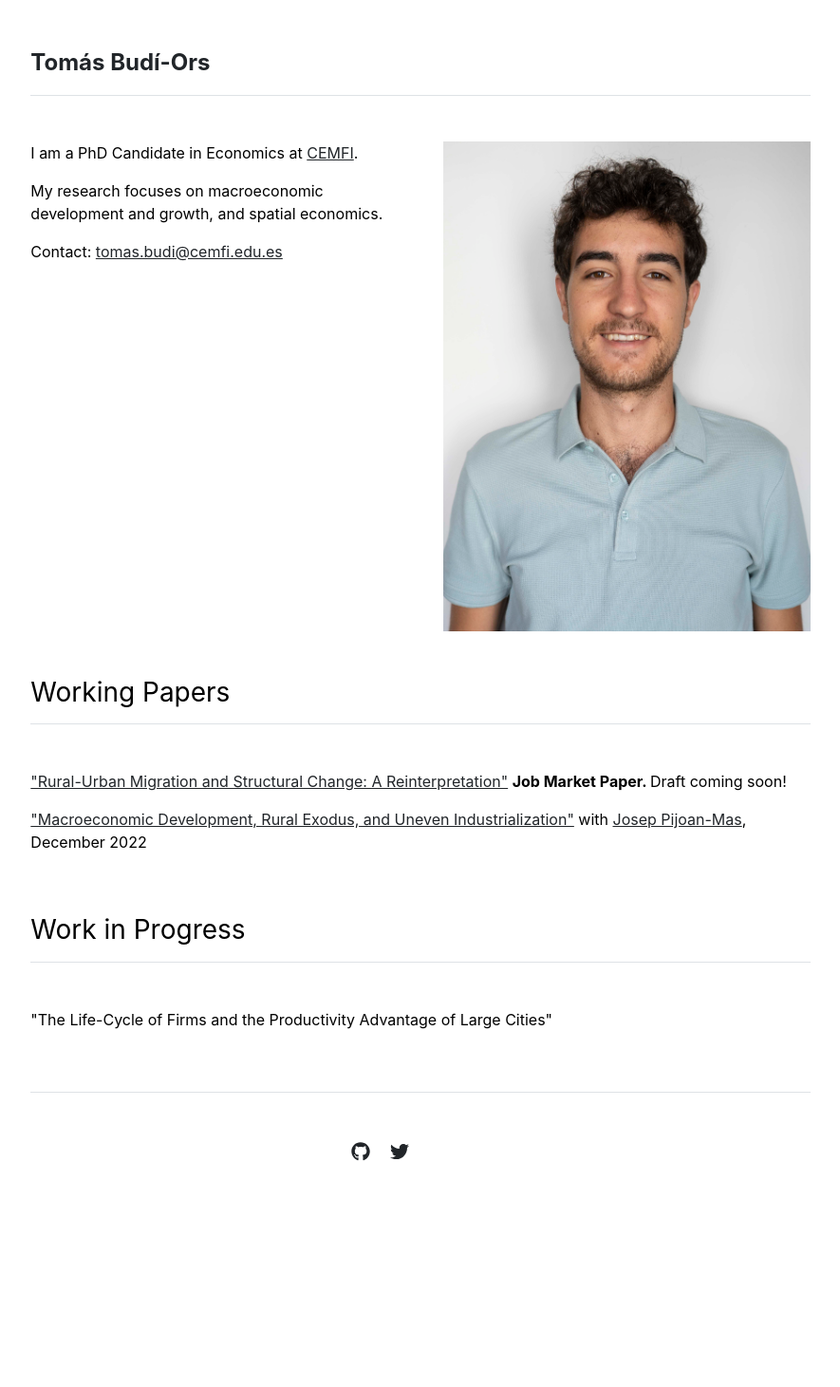
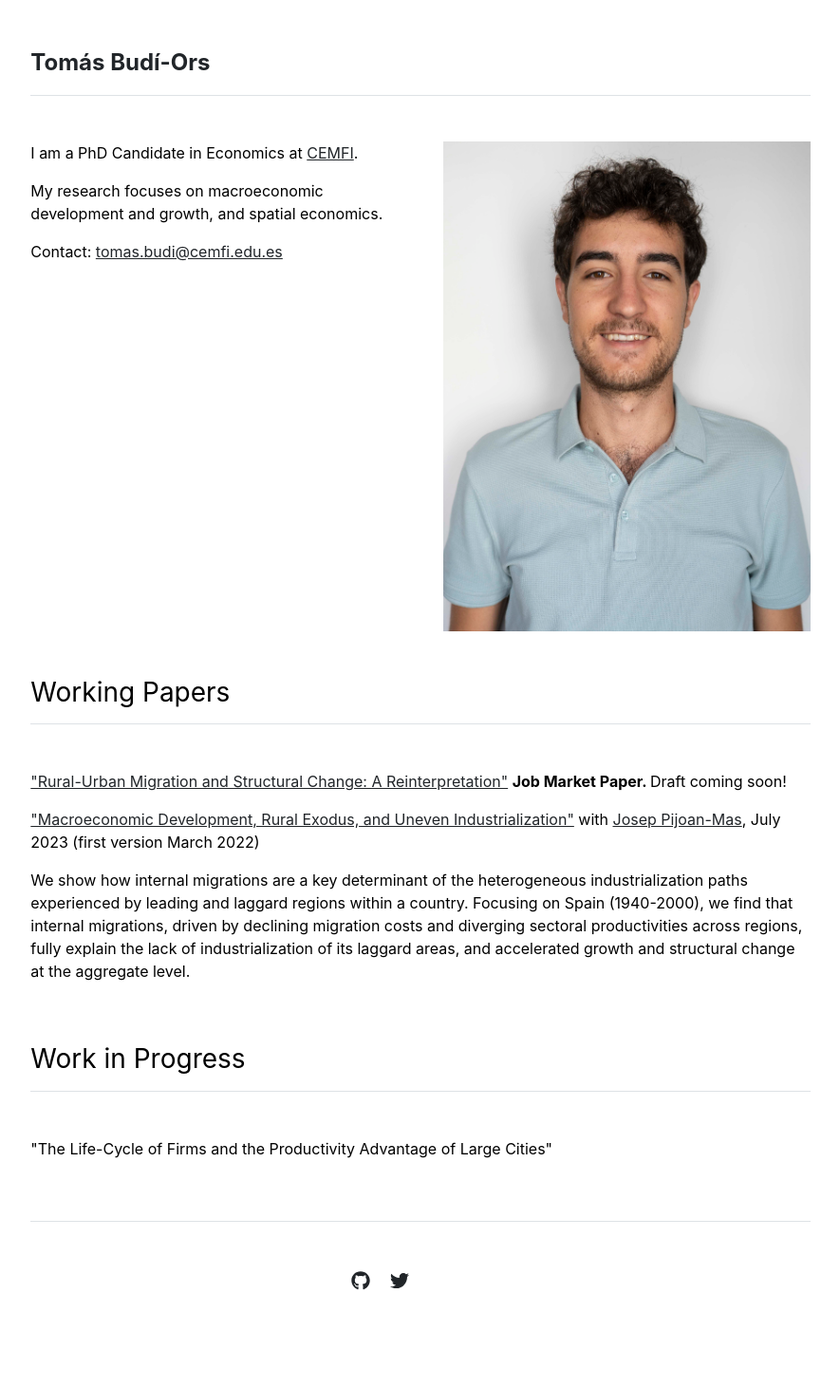
Before and after one commit to tomas-budi-ors/tomas-budi-ors.github.io, a Jekyll site: the page built from index.md, in a window 1280 px wide. Shown: the whole page at 95% size, without its empty margins (197-1082 px from the left). Built offline with Jekyll 4.4.1, drawn with Linux system fonts in a browser that asks for light colours; before the commit the page ends 1325 px from its top, so only the background shows below that.

Commit message:
Add short abstract to WPs

```diff
--- a/_data/working_papers.yml
+++ b/_data/working_papers.yml
@@ -1,8 +1,11 @@
 featured:
 - {name: '"Rural-Urban Migration and Structural Change: A Reinterpretation"', extra_info: '<b> Job Market Paper. </b> Draft coming soon!'}
-- {name: '"Macroeconomic Development, Rural Exodus, and Uneven Industrialization"', extra_info: 'with <a href="https://www.cemfi.es/~pijoan/" target="_blank" rel="noopener noreferrer">Josep Pijoan-Mas</a>, December 2022', url: '/working_papers/SC_Migration_12bis.pdf'}
-
-
+- {name: '"Macroeconomic Development, Rural Exodus, and Uneven Industrialization"',
+   extra_info: 'with <a href="https://www.cemfi.es/~pijoan/" target="_blank" rel="noopener noreferrer">Josep Pijoan-Mas</a>, July 2023 (first version March 2022)',
+   url: '/working_papers/SC_Migration_12bis.pdf',
+   abstract: 'We show how internal migrations are a key determinant of the heterogeneous industrialization paths experienced by leading and laggard regions within a country.
+    Focusing on Spain (1940-2000), we find that internal migrations, driven by declining migration costs and diverging sectoral productivities across regions, fully explain the lack of industrialization of its laggard areas, and accelerated growth and structural change at the aggregate level.'}
+#We show how internal migrations are a key determinant of the cross-country heterogeneity in the extent to which industrialization is a local phenomenon or, instead, concentrates in a few regions of the country. Focusing on Spain,
 index:
 - {name: 'Testing General Relativity with Present and Future Astrophysical Observations. Emanuele Berti (Mississippi U. and Lisbon, CENTRA), Enrico Barausse (Paris, Inst. Astrophys. and Paris U., VI-VII), Vitor Cardoso (Lisbon, IST and Perimeter Inst. Theor. Phys. and Lisbon, CENTRA), Leonardo Gualtieri (Rome U. and INFN, Rome), Paolo Pani (Rome U. and INFN, Rome and Lisbon, IST and Lisbon, CENTRA) et al.', url: '/publications/1501.07274.pdf'}
 - {name: 'Shock interactions, turbulence and the origin of the stellar mass spectrum. Ralph E. Pudritz and N. K.-R. Kevlahan', url: 'http://ms.mcmaster.ca/kevla/pdf/articles/PhilTransRSoc_2013.pdf'}
--- a/_includes/working_papers.html
+++ b/_includes/working_papers.html
@@ -4,6 +4,7 @@
     {% if page.title == "Home" %}
       {% for item in site.data.working_papers.featured %}
         <p><a href="{{ item.url }}" target="_blank" rel="noopener noreferrer">{{ item.name }}</a> {{item.extra_info}} </p>
+        <p>{{ item.abstract }}</p>
       {% endfor %}
     {% else %}
       {% for item in site.data.working_papers.index %}
```
Also changed, not shown: 1 other file.
